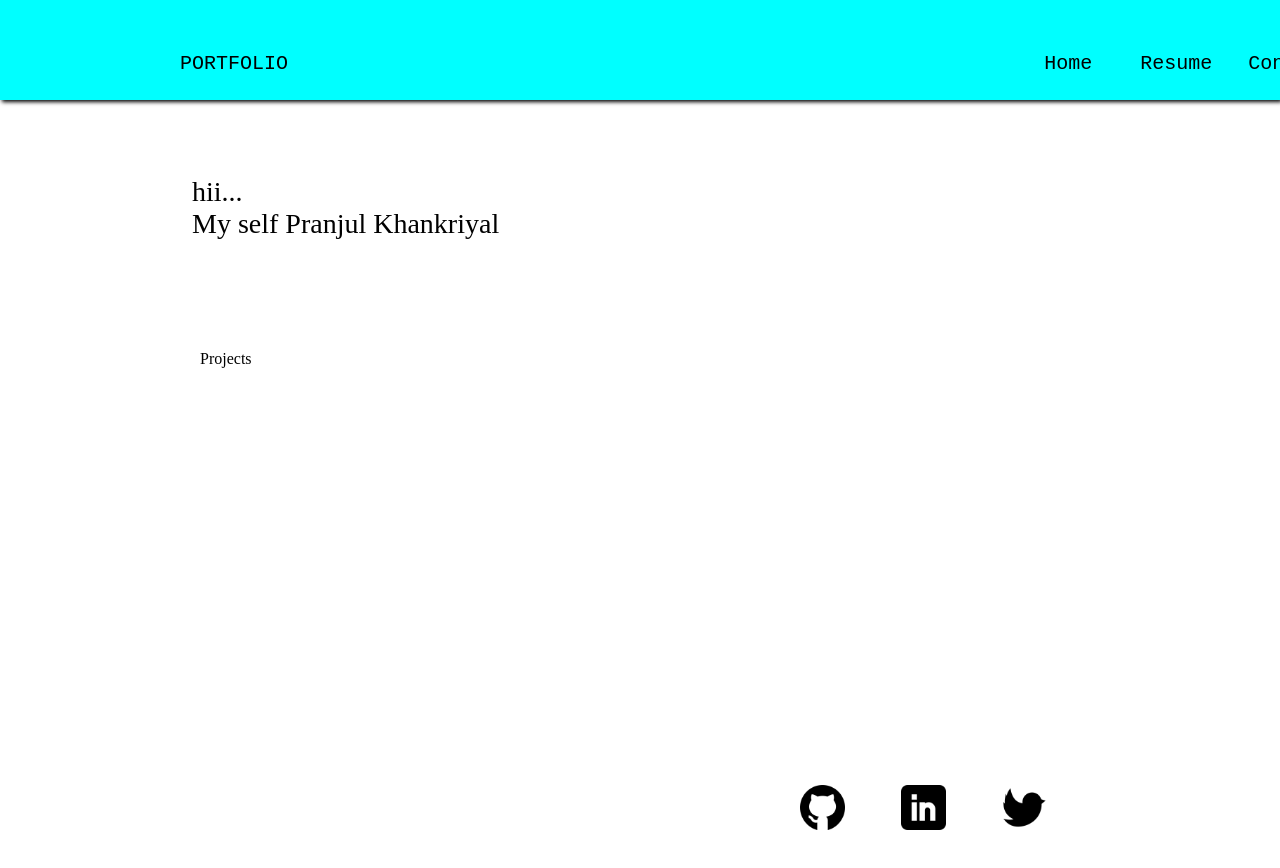
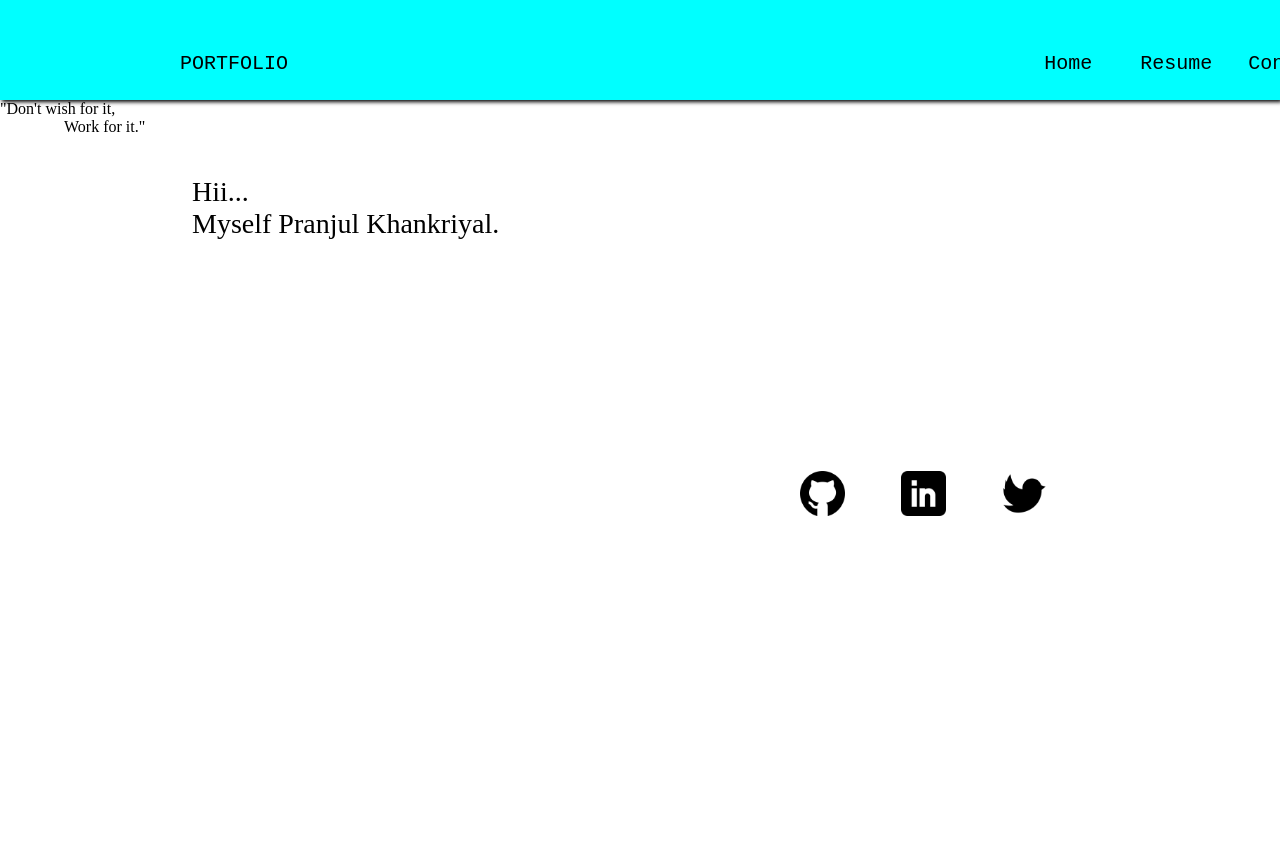
Before and after one commit to Pranjul-Khankriyal/Portfolio, a plain HTML site: page index.html in a window 1280 px wide. Shown: the top 868 px of the page. After the commit the page ends 800 px from the top, so only its background shows below. Drawn offline with Linux system fonts and the light colour scheme.

Commit message:
Update index.html
Adding new element like thought

```diff
--- a/index.html
+++ b/index.html
@@ -15,17 +15,20 @@
 			<pre>PORTFOLIO  	                                                        Home    Resume   Contact</pre>
 		</div>
 	</header>
-	<div class="intro">
-		hii...<br>
-		<div>
-			My self Pranjul Khankriyal
+
+	<div class="mid">
+		<div class="midcontent">
+			<div class="intro">
+				Hii...<br>
+				Myself Pranjul Khankriyal.
+			</div>
+			<div class="thought">
+				"Don't wish for it,<br>
+				&emsp;&emsp;&emsp;&emsp;Work for it."
+			</div>
 		</div>
 	</div>
-	<div class="boxes">
-		<div class="projects">
-			Projects
-		</div>
-	</div>
+
 	<footer>
 		<div class="bottom">
 			<div class="socialmedia">
```
